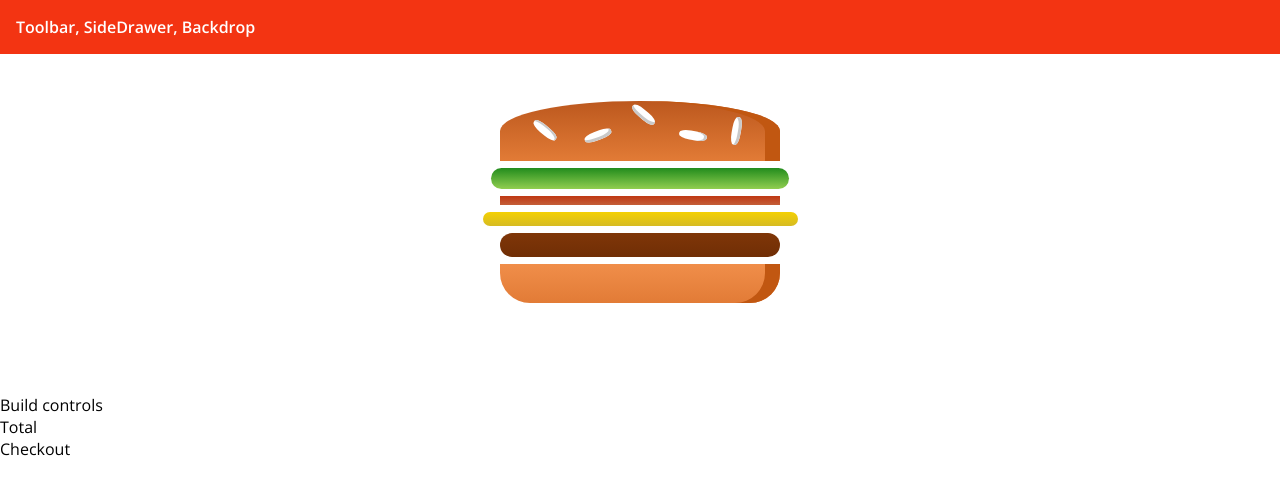
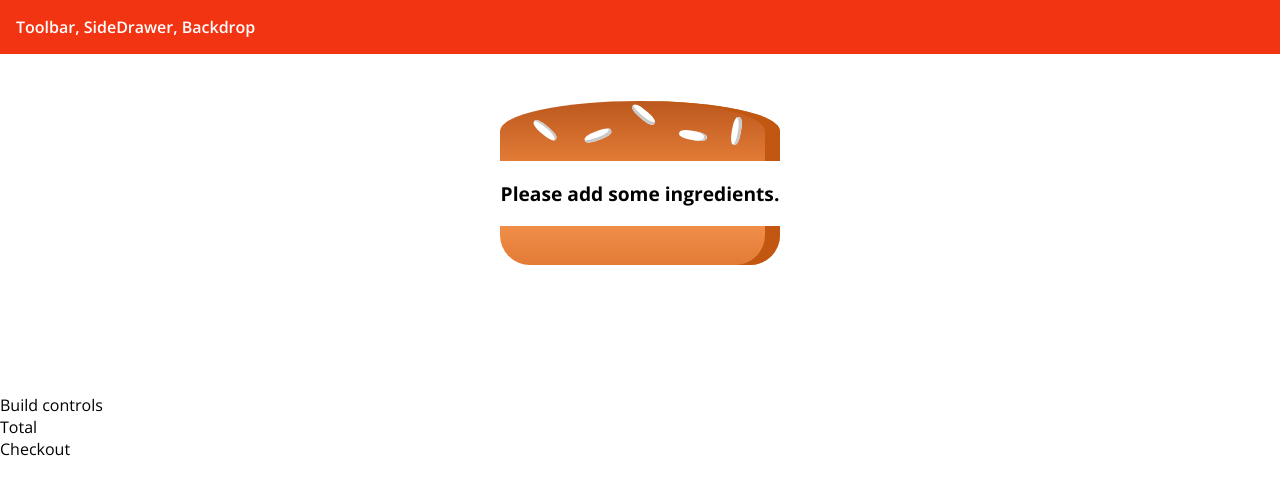
Before and after one commit to joonasmkauppinen/burger-builder, a React (Create React App) app: page / in a window 1280 px wide. Shown: the top 494 px of the page. Built offline with nearby package versions, Linux system fonts and the light colour scheme.

Commit message:
Fix: show error message if no ingredients added

```diff
--- a/src/components/Burger/Burger.js
+++ b/src/components/Burger/Burger.js
@@ -5,10 +5,13 @@ import BurgerIngredient from './BurgerIngredient/BurgerIngredient';
 
 const burger = props => {
 
-  const userIngredients = Object.keys(props.ingredients)
+  let userIngredients = Object.keys(props.ingredients)
     .map(ingredientKey => [...Array(props.ingredients[ingredientKey])]
       .map((_, i) => <BurgerIngredient key={ingredientKey + i} type={ingredientKey} />)
-  );
+  )
+  .reduce((arr, el) => arr.concat(el), []);
+
+  if (userIngredients.length === 0) userIngredients = <p>Please add some ingredients.</p>;
 
   return (
     <div className={styles['burger']}>
--- a/src/containers/BurgerBuilder/BurgerBuilder.js
+++ b/src/containers/BurgerBuilder/BurgerBuilder.js
@@ -7,10 +7,10 @@ class BurgerBuilder extends Component {
 
 state = {
   ingredients: {
-    salad: 1,
-    bacon: 1,
-    cheese: 1,
-    meat: 1
+    salad: 0,
+    bacon: 0,
+    cheese: 0,
+    meat: 0
   }
 }
 
```
